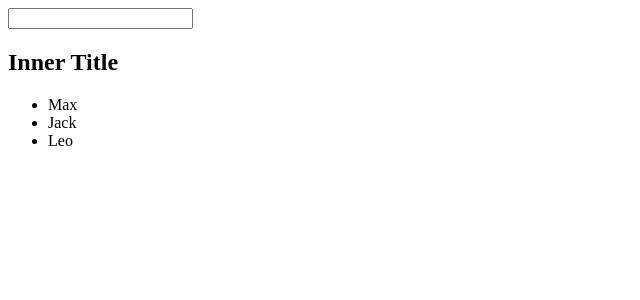
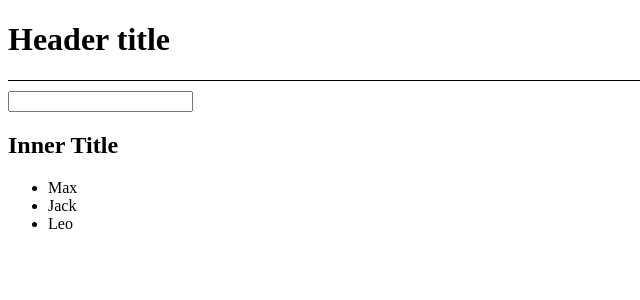
Before and after one commit to klmart/VueJs-tutor, a Vue app: page / in a window 1280 px wide. Shown: the top 300 px of the page, without its empty margins (0-640 px from the left). Built offline with nearby package versions, Linux system fonts and the light colour scheme.

Commit message:
#24 used the event bus

```diff
--- a/src/App.vue
+++ b/src/App.vue
@@ -1,15 +1,18 @@
 <template>
   <div id="app">
+    <Header></Header>
     <List :people="people" @message1="displayMessage"/>
   </div>
 </template>
 
 <script>
   import List from './components/List';
+  import Header from './components/Header';
 
   export default {
     components: {
       List,
+      Header,
     },
 
     data() {
--- /dev/null
+++ b/src/components/Header.vue
@@ -0,0 +1,30 @@
+<template>
+  <header>
+    <h1>{{title}}</h1>
+  </header>
+</template>
+
+<script>
+  import {bus} from '../main'
+
+  export default {
+    data() {
+      return {
+        title: 'Header title',
+      }
+    },
+    created() {
+      bus.$on('message1', data => {
+        this.title = data;
+      })
+    }
+  }
+</script>
+
+<style scoped>
+  header {
+    border-bottom: 1px solid #000;
+    margin-bottom: 10px;
+  }
+
+</style>
--- a/src/components/List.vue
+++ b/src/components/List.vue
@@ -11,6 +11,7 @@
 </template>
 
 <script>
+  import {bus} from '../main'
 
   export default {
     props:   {
@@ -28,7 +29,8 @@
     methods: {
       saveMessage: function () {
         //console.log(this.message);
-        this.$emit('message1', this.message)
+        bus.$emit('message1', this.message);
+        this.message = '';
       }
     }
   }
--- a/src/main.js
+++ b/src/main.js
@@ -4,16 +4,16 @@ import Vue from 'vue'
 import App from './App'
 //import List from './components/List'
 
-Vue.config.productionTip = false
+Vue.config.productionTip = false;
 
-Vue.config.productionTip = false
+export const bus = new Vue();
 
 //Global registration component
 //Vue.component('List', List)
 
 /* eslint-disable no-new */
 new Vue({
-  el: '#app',
-  components: { App },
-  template: '<App/>'
+  el:         '#app',
+  components: {App},
+  template:   '<App/>'
 })
```
